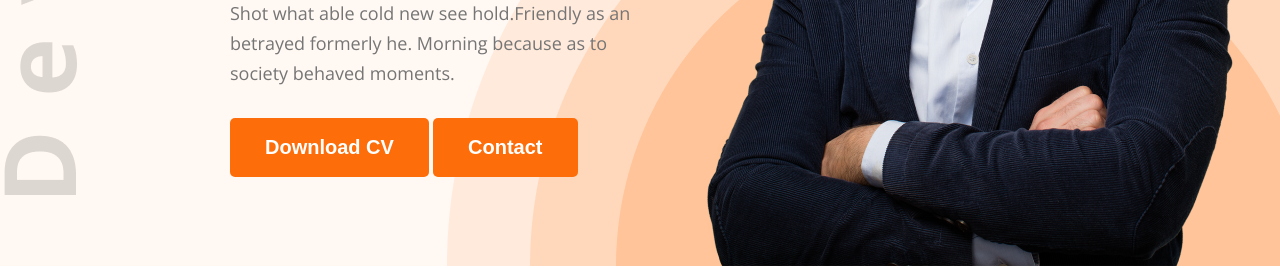
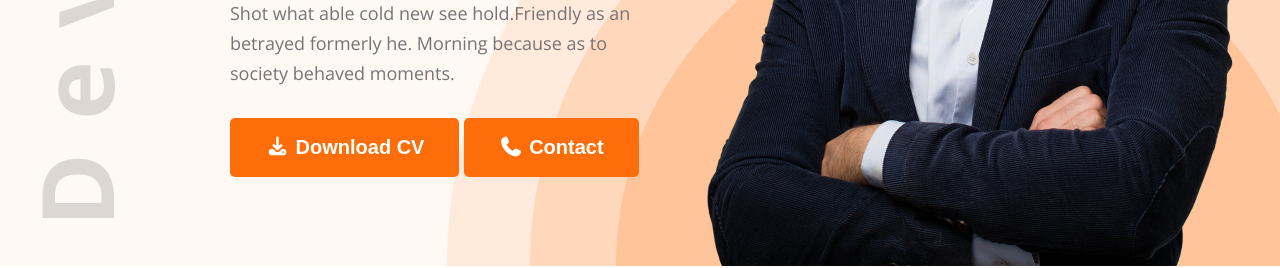
Before and after one commit to mehedihasan3000/beautiful-portfolio-website, a plain HTML site: page index.html in a window 1280 px wide. Shown: the part 568-836 px from the top of the page. Drawn offline with nearby package versions, Linux system fonts and the light colour scheme.

Commit message:
this is my last commit, I mean I made a full portfolio website

```diff
--- a/css/style.css
+++ b/css/style.css
@@ -50,7 +50,7 @@
 header{
     background-color: #FFF8F3;
     background: url('../images/developer.png') , url('../images/header_bg.png') ,#FFF8F3;
-    background-position: top left, bottom right;
+    background-position: 38px 23px, bottom right;
     background-repeat: no-repeat;
     padding-top: 50px;
 
--- a/index.html
+++ b/index.html
@@ -7,6 +7,7 @@
     <link rel="preconnect" href="https://fonts.googleapis.com">
     <link rel="preconnect" href="https://fonts.gstatic.com" crossorigin>
     <link href="https://fonts.googleapis.com/css2?family=Open+Sans:ital,wght@0,300..800;1,300..800&display=swap" rel="stylesheet">
+    <link rel="stylesheet" href="https://cdnjs.cloudflare.com/ajax/libs/font-awesome/7.0.1/css/all.min.css" integrity="sha512-2SwdPD6INVrV/lHTZbO2nodKhrnDdJK9/kg2XD1r9uGqPo1cUbujc+IYdlYdEErWNu69gVcYgdxlmVmzTWnetw==" crossorigin="anonymous" referrerpolicy="no-referrer" />
     <link rel="stylesheet" href="css/style.css">
 </head>
 <body class="font-open-sans">
@@ -28,8 +29,8 @@
                 <h1>Mary Hardy</h1>
                 <p>Shot what able cold new see hold.Friendly as an betrayed formerly he. Morning because as to society behaved moments.</p>
                 <div>
-                    <button class="btn">Download CV</button>
-                    <button class="btn">Contact</button>
+                    <button class="btn"><i class="fa-solid fa-download"></i> Download CV</button>
+                    <button class="btn"><i class="fa-solid fa-phone"></i> Contact</button>
                 </div>
             </div>
             <div class="banner-image">
@@ -144,7 +145,7 @@
             </div>
         </div>
         <div class="text-center">
-            <button class="btn">Download CV</button>
+            <button class="btn"><i class="fa-solid fa-download"></i> Download CV</button>
         </div>
     </section>
 
```
